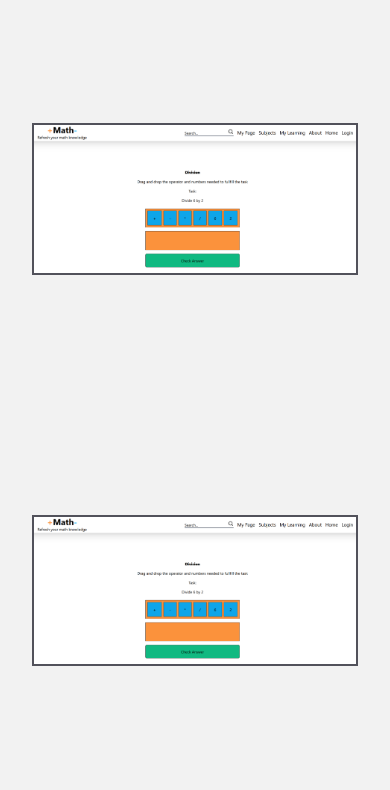
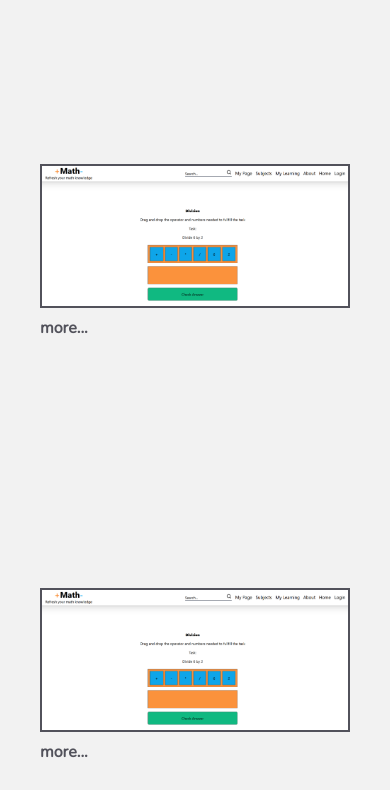
Before and after one commit to MartinPettersen/sixth-portfolio-page, a Next.js app: page / in a window 390 px wide. Shown: the part 2960-3750 px from the top of the page. Built offline with nearby package versions, Linux system fonts and the light colour scheme.

Commit message:
add a way to see project info on mobile phone

```diff
--- a/app/components/(images)/ProjectImageCard.tsx
+++ b/app/components/(images)/ProjectImageCard.tsx
@@ -1,5 +1,7 @@
-import React from 'react';
-import Image from 'next/image';
+"use client";
+import React, { useState } from "react";
+import Image from "next/image";
+import Link from "next/link";
 
 type Props = {
   imageUrl: string;
@@ -8,10 +10,12 @@ type Props = {
 };
 
 const ProjectImageCard = ({ imageUrl, textDescription, layout }: Props) => {
+  const [hideDisplayInfo, setHideDisplayInfo] = useState(true);
+
   return (
-
-    <div className="relative flex items-center justify-center w-full h-auto overflow-hidden">
-      <div className="relative w-full h-full">
+    <div className="relative flex flex-col items-start sm:items-center justify-center w-full h-auto overflow-hidden">
+      <div className="relative w-full h-full p-2 sm:p-0">
+        <Link href={`../Project/${"project one"}`}>
           <Image
             src={imageUrl}
             alt={"Project Image"}
@@ -20,11 +24,25 @@ const ProjectImageCard = ({ imageUrl, textDescription, layout }: Props) => {
             height={200}
             className="object-cover w-full h-full border-2 border-solid border-[#52525b]"
           />
+
           <div className="absolute group inset-0 flex items-center justify-center hover:bg-black hover:bg-opacity-70">
             <p className="font-nunito opacity-0 group-hover:opacity-100 text-[#F2F2F2] p-2 text-center">
               {textDescription}
             </p>
           </div>
+        </Link>
+      </div>
+      <div className="sm:hidden ">
+        {hideDisplayInfo ? (
+          <p className="ml-2 font-nunito" onClick={() => setHideDisplayInfo(false)}>more...</p>
+        ) : (
+          <div className="ml-2 mb-20">
+            <p className="font-nunito" onClick={() => setHideDisplayInfo(true)}>less...</p>
+            <p className="font-nunito">
+              {textDescription}
+            </p>
+          </div>
+        )}
       </div>
     </div>
   );
--- a/app/components/(pages)/Projects.tsx
+++ b/app/components/(pages)/Projects.tsx
@@ -13,28 +13,21 @@ const Projects = () => {
       <h1 className="font-manrope text-5xl">Projects</h1>
 
       <div className="grid grid-cols-1 sm:grid-cols-2 gap-y-60 gap-x-10  items-center justify-center sm:pl-4">
-        <Link href={`../Project/${"project one"}`}>
           <ProjectImageCard
             imageUrl="/images/screen_image.png"
             textDescription={textScreen}
             layout="responsive"
           />
-        </Link>
-        <Link href={`../Project/${"project two"}`}>
           <ProjectImageCard
             imageUrl="/images/screen_image.png"
             textDescription={textScreen}
             layout="responsive"
           />
-        </Link>
-        <Link href={`../Project/${"project three"}`}>
           <ProjectImageCard
             imageUrl="/images/screen_image.png"
             textDescription={textScreen}
             layout="responsive"
           />
-        </Link>
-        <Link href={`../Project/${"project four"}`}>
           <div className="flex items-center justify-center">
             <div className="w-[200px] h-[200px] flex items-center justify-center">
               <ProjectImageCard
@@ -44,8 +37,6 @@ const Projects = () => {
               />
             </div>
           </div>
-        </Link>
-        <Link href={`../Project/${"project four"}`}>
           <div className="flex items-center justify-center">
             <div className="w-[200px] h-[200px] flex items-center justify-center">
               <ProjectImageCard
@@ -55,8 +46,6 @@ const Projects = () => {
               />
             </div>
           </div>
-        </Link>
-        <Link href={`../Project/${"project four"}`}>
           <div className="flex items-center justify-center">
             <div className="w-[200px] h-[200px] flex items-center justify-center">
               <ProjectImageCard
@@ -66,7 +55,6 @@ const Projects = () => {
               />
             </div>
           </div>
-        </Link>
       </div>
     </div>
   );
```
Lines whose indentation alone changed are shown as unchanged.
